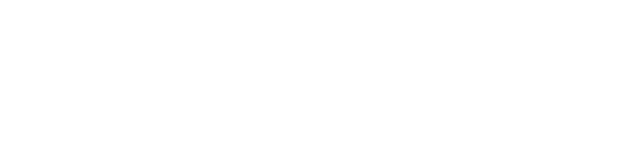
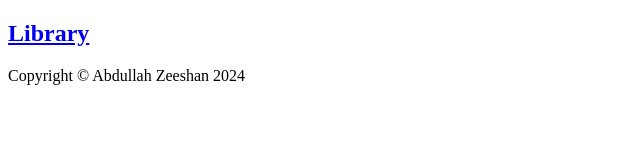
Before and after one commit to 4bdullah7eeshan/library, a plain HTML site: page index.html in a window 1280 px wide. Shown: the whole page, without its empty margins (0-640 px from the left). Drawn offline with Linux system fonts and the light colour scheme.

Commit message:
feat(semantic): add semantic html landmarks

```diff
--- a/index.html
+++ b/index.html
@@ -8,6 +8,16 @@
     <title>Library</title>
 </head>
 <body>
+    <nav>
+        <a href="./index.html">
+            <h1>Library</h1>
+        </a>
+    </nav>
+    <main>
 
+    </main>
+    <footer>
+        <p>Copyright &copy; Abdullah Zeeshan 2024</p>
+    </footer>
 </body>
 </html>
```
